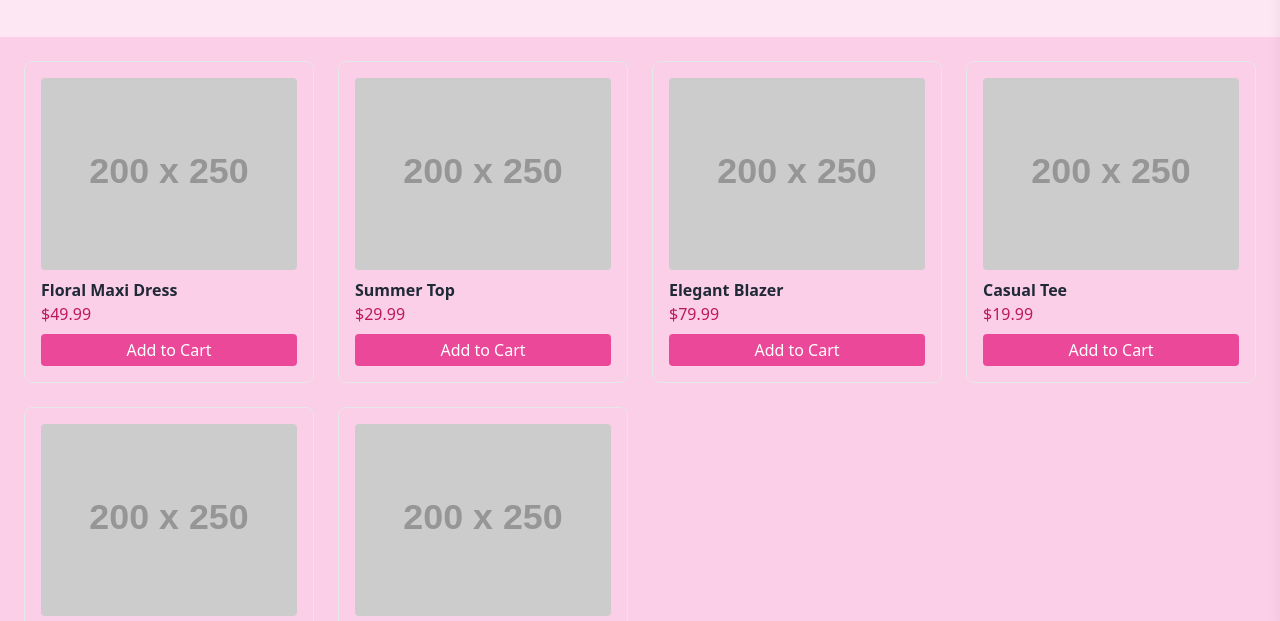
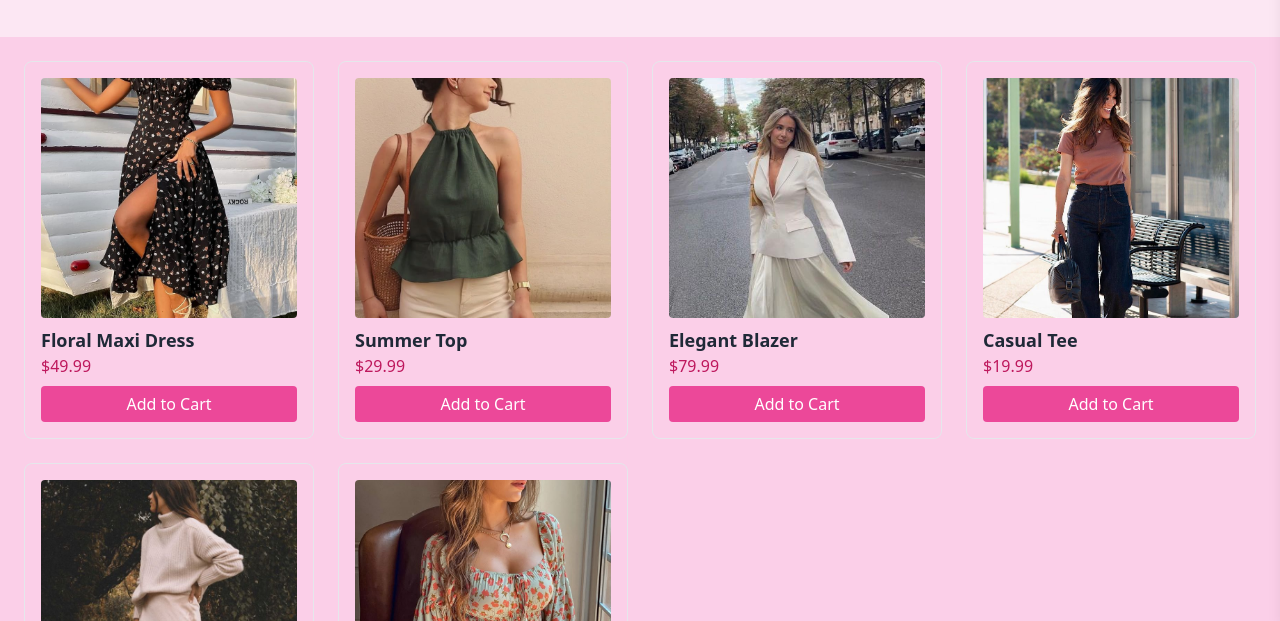
Before and after one commit to priyanka-134/pp, a plain HTML site: page index.html in a window 1280 px wide. Shown: the part 179-800 px from the top of the page. Drawn offline with nearby package versions, Linux system fonts and the light colour scheme; placeholder pictures from the web are drawn by us.

Commit message:
Update index.html

```diff
--- a/index.html
+++ b/index.html
@@ -1,5 +1,5 @@
 <!DOCTYPE html>
-<html lang="en" class="bg- bg-pink-200 text-gray-800">
+<html lang="en" class="bg-pink-200 text-gray-800">
 <head>
   <meta charset="UTF-8" />
   <meta name="viewport" content="width=device-width, initial-scale=1.0" />
@@ -44,12 +44,12 @@
 
   <script>
     const products = [
-      { id: 1, name: "Floral Maxi Dress", price: 49.99, image: "https://via.placeholder.com/200x250?text=Floral+Dress" },
-      { id: 2, name: "Summer Top", price: 29.99, image: "https://via.placeholder.com/200x250?text=Summer+Top" },
-      { id: 3, name: "Elegant Blazer", price: 79.99, image: "https://via.placeholder.com/200x250?text=Blazer" },
-      { id: 4, name: "Casual Tee", price: 19.99, image: "https://via.placeholder.com/200x250?text=Casual+Tee" },
-      { id: 5, name: "Chic Skirt", price: 34.99, image: "https://via.placeholder.com/200x250?text=Skirt" },
-      { id: 6, name: "Boho Blouse", price: 39.99, image: "https://via.placeholder.com/200x250?text=Blouse" },
+      { id: 1, name: "Floral Maxi Dress", price: 49.99, image: "floral.jpg" },
+      { id: 2, name: "Summer Top", price: 29.99, image: "vanessa top.jpg" },
+      { id: 3, name: "Elegant Blazer", price: 79.99, image: "blazer.jpg" },
+      { id: 4, name: "Casual Tee", price: 19.99, image: "Tees.jpg" },
+      { id: 5, name: "Chic Skirt", price: 34.99, image: "Skirt.jpg" },
+      { id: 6, name: "Boho Blouse", price: 39.99, image: "top.jpg" },
     ];
 
     let cart = [];
@@ -64,10 +64,12 @@
         const card = document.createElement("div");
         card.className = "border rounded-lg p-4 hover:shadow-md transition";
         card.innerHTML = `
-          <img src="${product.image}" alt="${product.name}" class="w-full h-48 object-cover rounded mb-2" />
-          <h3 class="font-semibold">${product.name}</h3>
-          <p class="text-pink-700">$${product.price.toFixed(2)}</p>
-          <button onclick="addToCart(${product.id})" class="mt-2 w-full bg-pink-500 text-white py-1 rounded hover:bg-pink-600">Add to Cart</button>
+          <div class="w-full h-60 overflow-hidden mb-2 rounded">
+            <img src="${product.image}" alt="${product.name}" class="w-full h-full object-cover" />
+          </div>
+          <h3 class="font-semibold text-lg">${product.name}</h3>
+          <p class="text-pink-700 font-medium">$${product.price.toFixed(2)}</p>
+          <button onclick="addToCart(${product.id})" class="mt-2 w-full bg-pink-500 text-white py-1.5 rounded hover:bg-pink-600">Add to Cart</button>
         `;
         productList.appendChild(card);
       });
```
